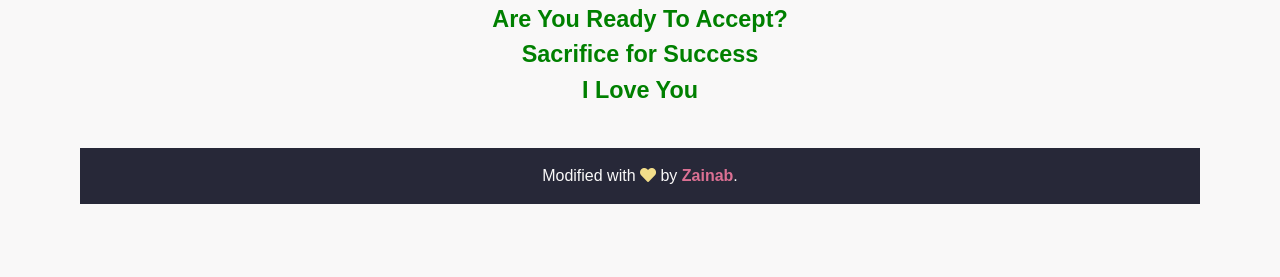
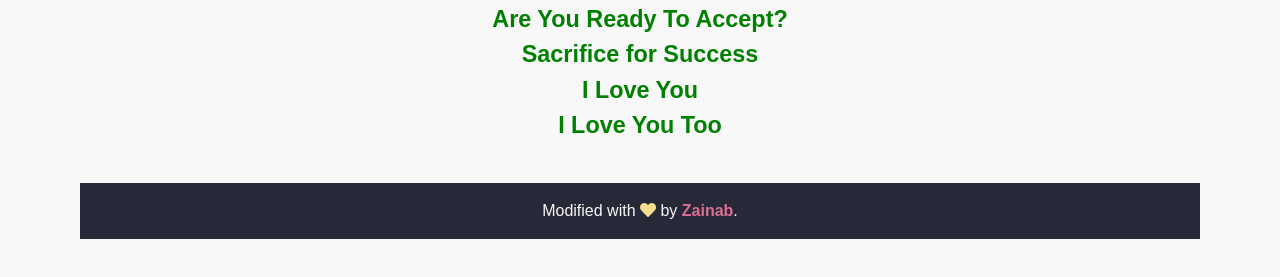
Before and after one commit to zainablakman/site, a plain HTML site: page blog.html in a window 1280 px wide. Shown: the part 437-714 px from the top of the page. Drawn offline with Linux system fonts and the light colour scheme.

Commit message:
Update blog.html

```diff
--- a/blog.html
+++ b/blog.html
@@ -99,7 +99,7 @@ function topFunction() {
    <h3><a style="text-decoration:none" href="https://zainablakman.github.io/site/are-you-ready-to-accept.html">Are You Ready To Accept? </a></h3>
   <h3><a style="text-decoration:none" href="https://zainablakman.github.io/site/sacrifice-for-success.html">Sacrifice for Success </a></h3>
   <h3><a style="text-decoration:none" href="https://zainablakman.github.io/site/i-love-you.html">I Love You </a></h3>
-
+   <h3><a style="text-decoration:none" href="https://zainablakman.github.io/site/i-love-you-too.html">I Love You Too</a></h3>
 
 
 
```
